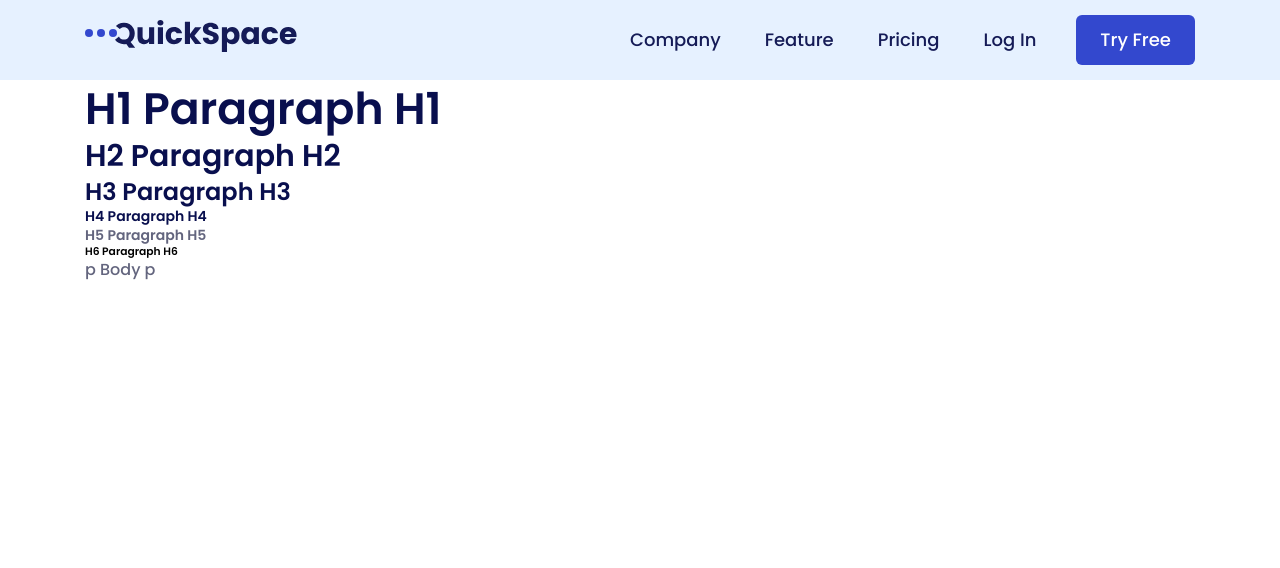
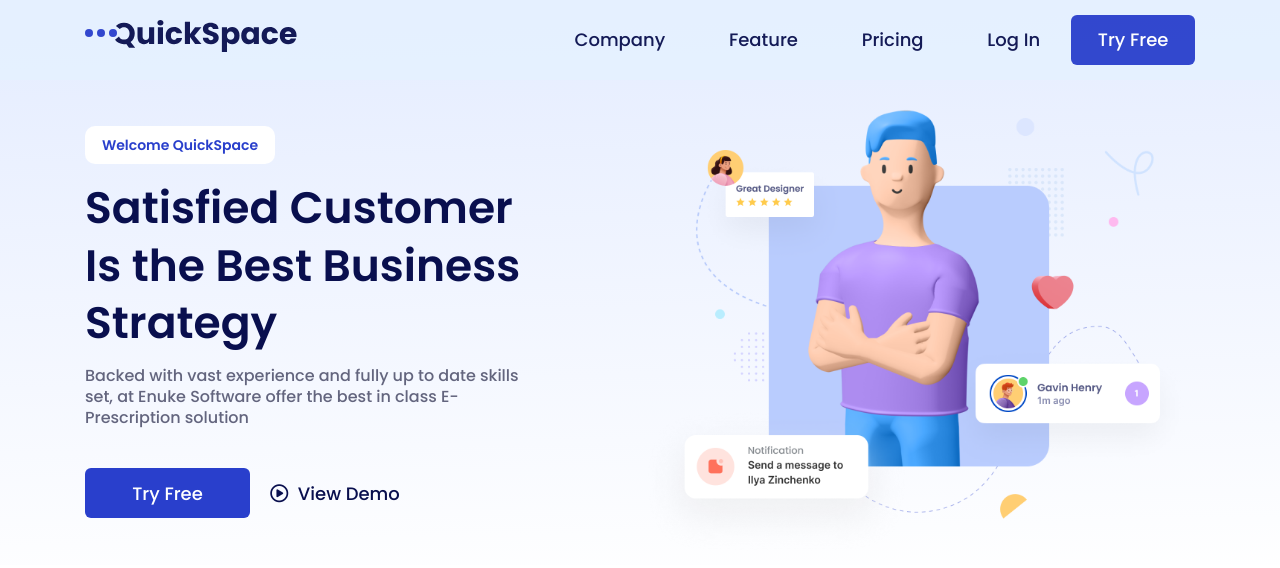
Before and after one commit to JofyMe/quick-space, a website: page src/index.html in a window 1280 px wide. Drawn offline with nearby package versions, Linux system fonts and the light colour scheme; files that its build step writes are made by us from their sources.

Commit message:
[V003] Creating a hero block, adapting it and bugfixing the header

```diff
--- a/src/index.html
+++ b/src/index.html
@@ -17,6 +17,14 @@
       href="https://fonts.googleapis.com/css2?family=Poppins:wght@400;500;600&display=swap"
       rel="stylesheet"
     />
+    <!-- ICONS -->
+    <link
+      rel="stylesheet"
+      href="https://cdnjs.cloudflare.com/ajax/libs/font-awesome/6.4.0/css/all.min.css"
+      integrity="sha512-iecdLmaskl7CVkqkXNQ/ZH/XLlvWZOJyj7Yy7tcenmpD1ypASozpmT/E0iPtmFIB46ZmdtAc9eNBvH0H/ZpiBw=="
+      crossorigin="anonymous"
+      referrerpolicy="no-referrer"
+    />
   </head>
   <body>
     <div id="wrapper">
@@ -29,7 +37,6 @@
             </a>
           </div>
           <nav class="header__navbar">
-
             <ul class="header__menu">
               <li class="header__item">
                 <a href="#" class="header__link">Company</a>
@@ -52,15 +59,28 @@
           </div>
         </div>
       </header>
+
       <main>
         <section class="hero container">
-          <h1>H1 Paragraph H1</h1>
-          <h2>H2 Paragraph H2</h2>
-          <h3>H3 Paragraph H3</h3>
-          <h4>H4 Paragraph H4</h4>
-          <h5>H5 Paragraph H5</h5>
-          <h6>H6 Paragraph H6</h6>
-          <p>p Body p</p>
+          <div class="hero__content">
+            <h4 class="hero__subtitile">Welcome QuickSpace</h4>
+            <h1 class="hero__title">
+              Satisfied Customer Is the Best Business Strategy
+            </h1>
+            <p class="hero__desc">
+              Backed with vast experience and fully up to date skills set, at
+              Enuke Software offer the best in class E-Prescription solution
+            </p>
+            <div class="hero__buttons">
+              <button>Try Free</button>
+              <button alt="video">
+                <i class="fa-sharp fa-regular fa-circle-play"></i> View Demo
+              </button>
+            </div>
+          </div>
+          <div class="hero__img">
+            <img src="images/block/hero/main.png" alt="" />
+          </div>
         </section>
       </main>
     </div>
--- a/src/sass/components/template/header.scss
+++ b/src/sass/components/template/header.scss
@@ -25,7 +25,7 @@
 
     &__navbar {
       width: 100%;
-      margin-left: 30%;
+      margin-left: 25%;
       display: flex;
       align-items: center;
 
@@ -45,6 +45,12 @@
           &:hover {
             color: $link-color-hover;
           }
+        }
+      }
+      .header__button {
+        margin-left: 5%;
+        @media screen and (max-width: $bp-large) {
+          margin: 0;
         }
       }
     }
--- a/src/sass/default.scss
+++ b/src/sass/default.scss
@@ -11,6 +11,7 @@
 
 main {
   padding-top: $height-header;
+  background: linear-gradient(178.7deg, #e4ecff 1.11%, rgba(234, 240, 255, 0) 103.22%);
 }
 
 body,
@@ -102,7 +103,6 @@
   border-radius: 6px;
   border: none;
 
-  margin-left: 40px;
   @include font(1.125rem, 500, $white);
 
   &:hover {
--- /dev/null
+++ b/src/sass/index.scss
@@ -0,0 +1,64 @@
+@import "variables.scss";
+
+.hero {
+  display: grid;
+  grid-template-columns: repeat(2, 1fr);
+  grid-template-rows: 1fr;
+  justify-content: center;
+  align-items: center;
+  @media screen and (max-width: $bp-large) {
+    display: flex;
+    flex-wrap: wrap-reverse;
+    text-align: center;
+  }
+
+  &__content {
+    max-width: 450px;
+
+    .hero__subtitile {
+      width: 190px;
+      line-height: 28px;
+      background-color: $white;
+      color: $primary-color;
+      border-radius: 10px;
+      padding: 5px;
+      text-align: center;
+
+      @media screen and (max-width: $bp-large) {
+        margin: 0 auto;
+      }
+    }
+    .hero__title {
+      margin-top: 15px;
+    }
+    .hero__desc {
+      margin-top: 15px;
+    }
+    .hero__buttons {
+      display: flex;
+      margin-top: 40px;
+
+      @media screen and (max-width: $bp-large) {
+        display: grid;
+        justify-content: center;
+      }
+
+      button[alt="video"] {
+        background: none;
+        color: $secondary-color;
+        i {
+          margin: 5px;
+        }
+        @media screen and (max-width: $bp-large) {
+          margin-top: 5%;
+        }
+      }
+    }
+  }
+  &__img {
+    width: 100%;
+    img {
+      width: 100%;
+    }
+  }
+}
--- a/src/sass/main.scss
+++ b/src/sass/main.scss
@@ -7,6 +7,7 @@
 @import "components/template/header.scss";
 
 //PAGES
+@import "index.scss";
 
 //FOOTER
 @import "components/template/footer.scss";
```
Also changed, not shown: docs/index.html (+28 -8 lines), docs/css/components/template/header.css, docs/css/default.css, docs/css/index.css (added), docs/css/main.css, docs/images/block/hero/main.png (added), docs/images/block/hero/play.svg (added), src/images/block/hero/main.png (added), src/images/block/hero/play.svg (added).
